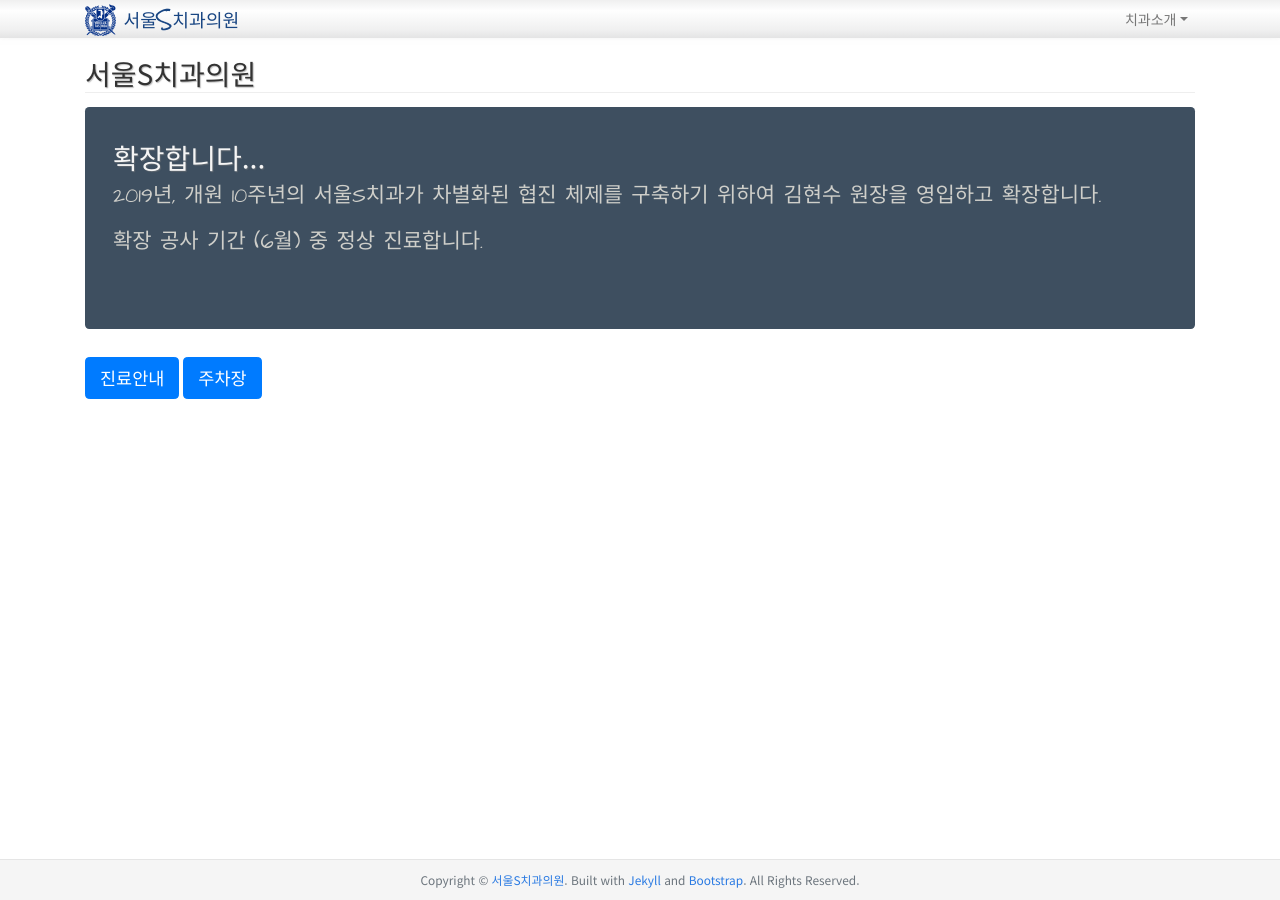
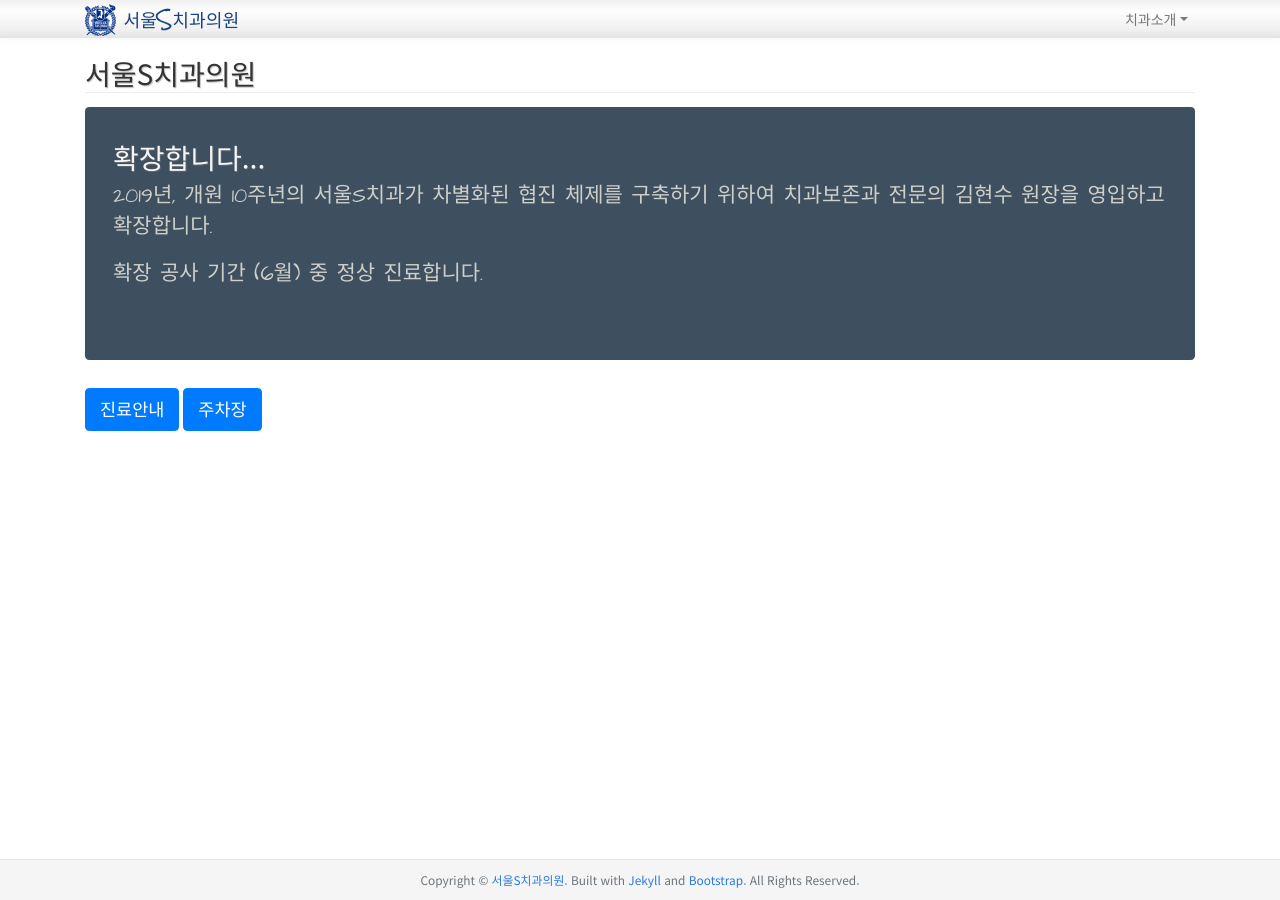
Before and after one commit to gehoon/sdental.clinic, a Jekyll site: the page built from index.html, in a window 1280 px wide. Built offline with Jekyll 4.4.1, drawn with Linux system fonts in a browser that asks for light colours; some web fonts are replaced.

Commit message:
Update index.html

```diff
--- a/index.html
+++ b/index.html
@@ -10,7 +10,7 @@ description: 서울S치과의원
 	<div id="notice">
 		<div class="jumbotron">
 			<h1>확장합니다...</h1>
-      <p>2019년, 개원 10주년의 서울S치과가 차별화된 협진 체제를 구축하기 위하여 김현수 원장을 영입하고 확장합니다.</p>
+      <p>2019년, 개원 10주년의 서울S치과가 차별화된 협진 체제를 구축하기 위하여 치과보존과 전문의 김현수 원장을 영입하고 확장합니다.</p>
       <p>확장 공사 기간 (6월) 중 정상 진료합니다.</p>
 		</div>
 	</div>
```
